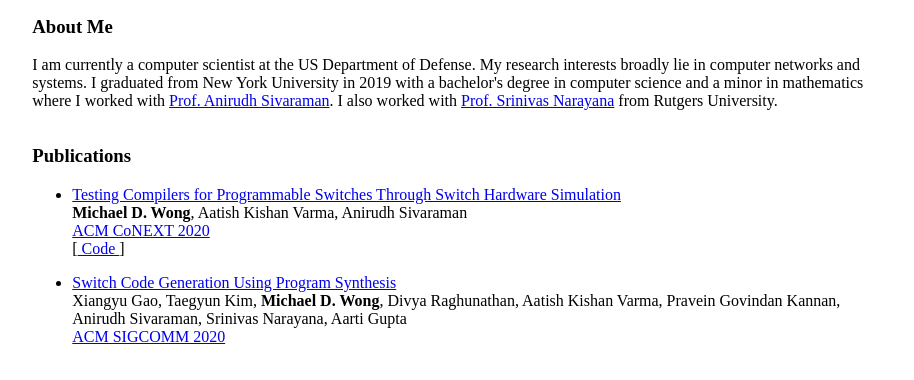
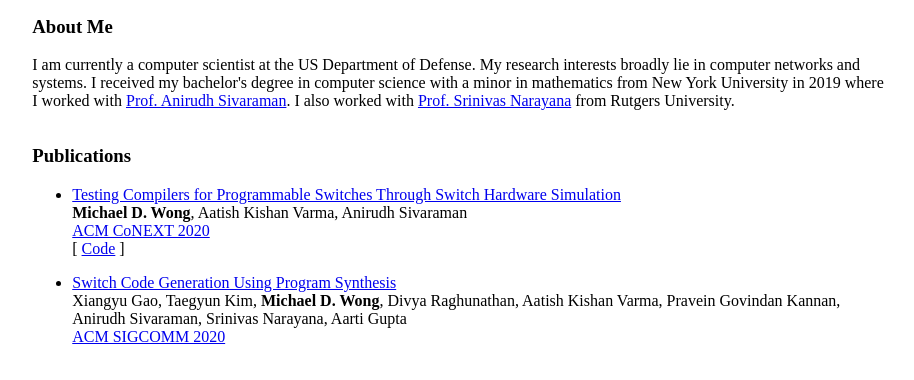
Before and after one commit to michaeldwong/michaeldwong.github.io, a plain HTML site: page index.html in a window 1280 px wide. Shown: the part 216-596 px from the top of the page, without its empty margins (178-1092 px from the left). Drawn offline with Linux system fonts and the light colour scheme.

Commit message:
Update Druzhba paper and index.html

```diff
--- a/index.html
+++ b/index.html
@@ -27,7 +27,7 @@
 
     <div id="aboutme">
     <h3> About Me </h3>
-    <p>I am currently a computer scientist at the US Department of Defense. My research interests broadly lie in computer networks and systems. I graduated from New York University in 2019 with a bachelor's degree in computer science and a minor in mathematics where I worked with <a href="https://cs.nyu.edu/~anirudh/">Prof. Anirudh Sivaraman</a>. I also worked with <a href="https://www.cs.rutgers.edu/~sn624/">Prof. Srinivas Narayana</a> from Rutgers University.</p>
+    <p>I am currently a computer scientist at the US Department of Defense. My research interests broadly lie in computer networks and systems. I received my bachelor's degree in computer science with a minor in mathematics from New York University in 2019 where I worked with <a href="https://cs.nyu.edu/~anirudh/">Prof. Anirudh Sivaraman</a>. I also worked with <a href="https://www.cs.rutgers.edu/~sn624/">Prof. Srinivas Narayana</a> from Rutgers University.</p>
     </div>
 
     <div id="publications" >
@@ -37,7 +37,7 @@
             <p><a href="papers/druzhba_conext20.pdf">Testing Compilers for Programmable Switches Through Switch Hardware Simulation</a><br>
             <b>Michael D. Wong</b>, Aatish Kishan Varma, Anirudh Sivaraman<br>
             <a href="https://conferences2.sigcomm.org/co-next/2020/#!/home">ACM CoNEXT 2020</a><br>
-            [<a href="https://github.com/chipmunk-project/druzhba-simulator"> Code </a>]</p>
+            [ <a href="https://github.com/chipmunk-project/druzhba-simulator">Code</a> ]</p>
         </li>
 
         <li>
```
Also changed, not shown: 1 other file.
